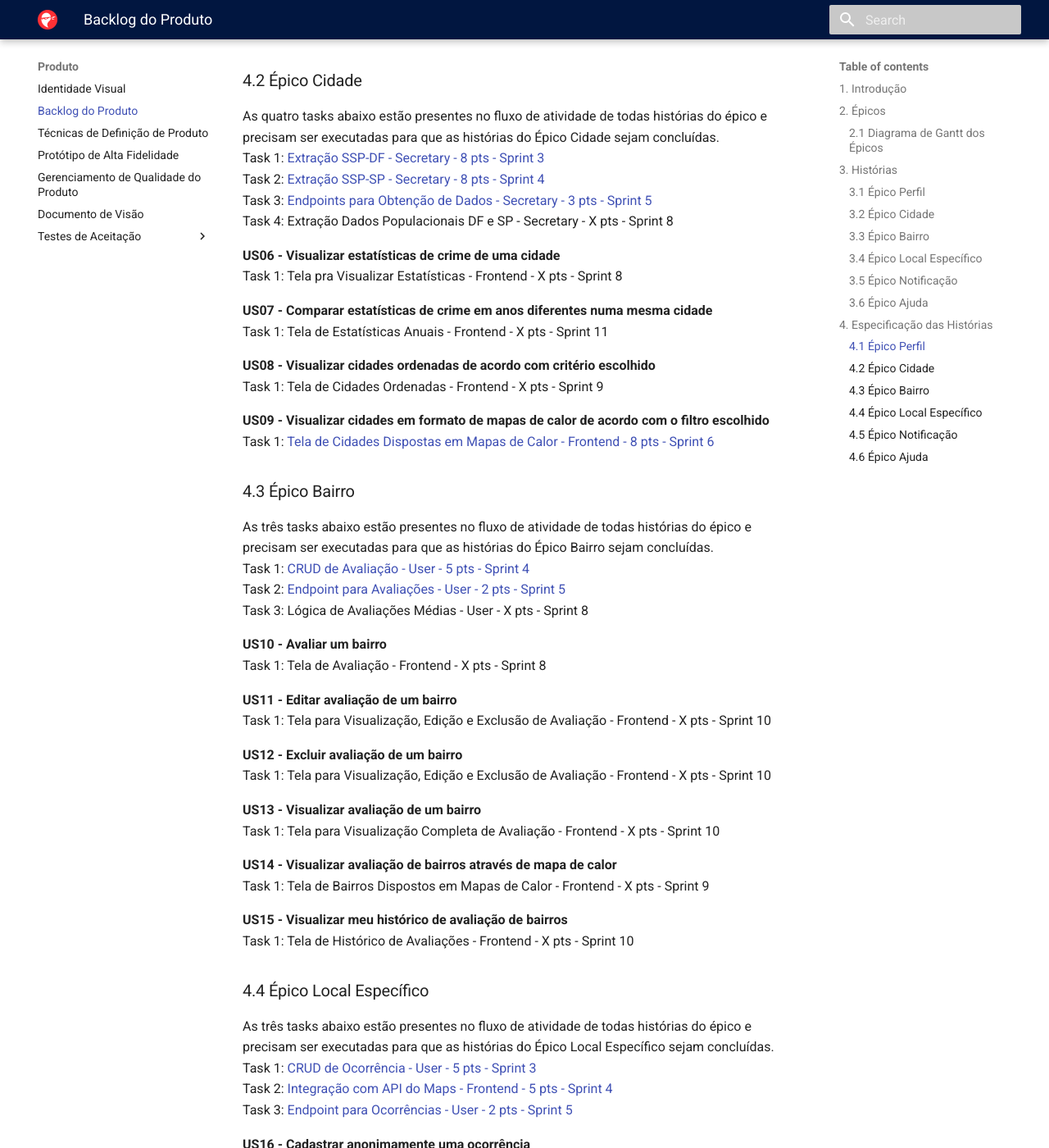
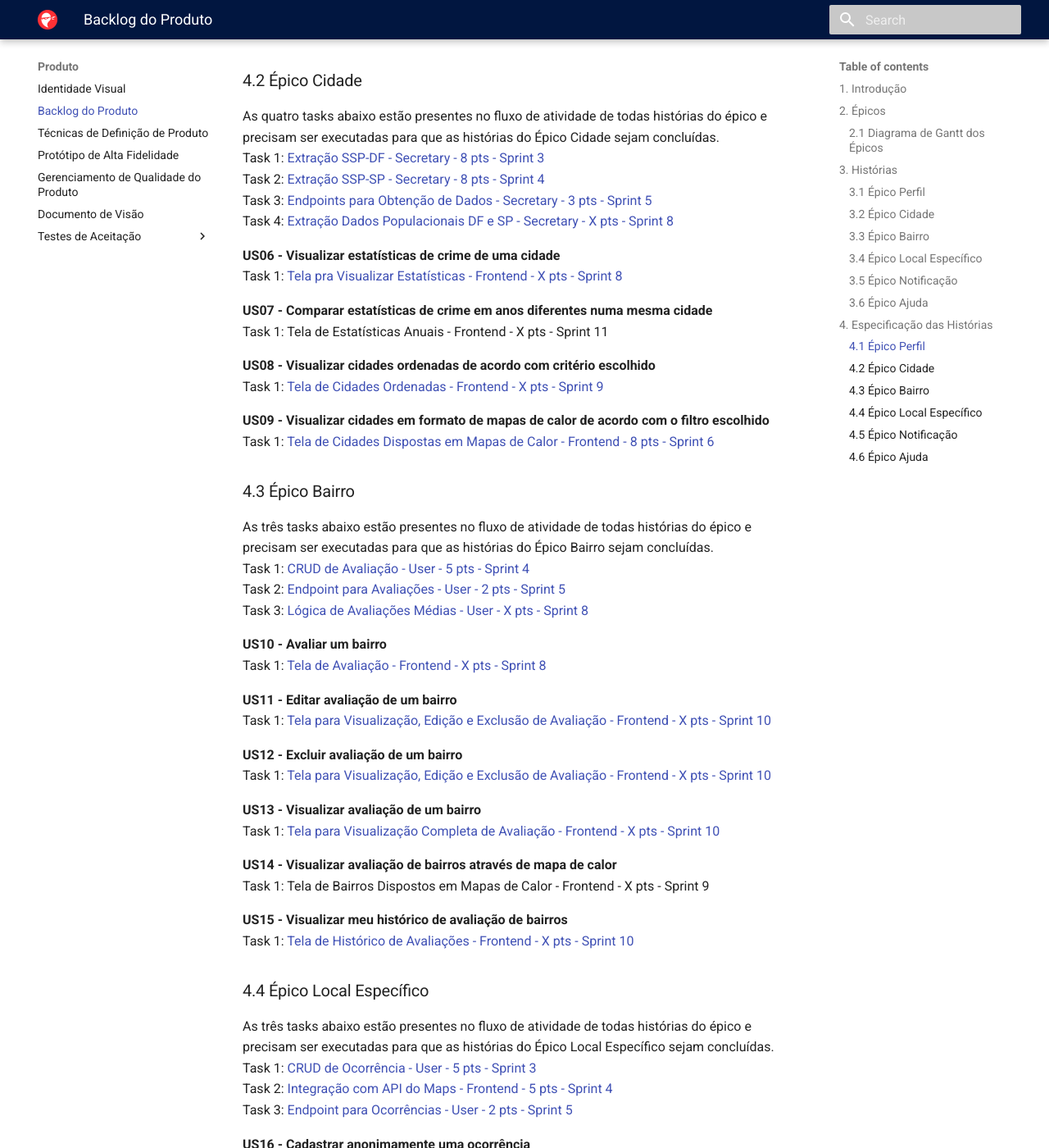
Before and after one commit to fga-eps-mds/2020.1-stay-safe-docs, an MkDocs documentation site: the page built from docs/produto/product-backlog.md, in a window 1280 px wide and 1400 px high, scrolled down 4650 px. Shown: the whole window at 82% size. Built offline with MkDocs 1.6.1 and Material for MkDocs 9.7.7, drawn with Linux system fonts in a browser that asks for light colours; part of the change alters nothing that is shown; some of the changed text lies outside the part shown.

```diff
--- a/docs/produto/product-backlog.md
+++ b/docs/produto/product-backlog.md
@@ -109,16 +109,16 @@ As quatro tasks abaixo estão presentes no fluxo de atividade de todas história
 Task 1: [Extração SSP-DF - Secretary - 8 pts - Sprint 3](https://github.com/fga-eps-mds/2020.1-stay-safe-secretary-service/issues/1)
 Task 2: [Extração SSP-SP - Secretary - 8 pts - Sprint 4](https://github.com/fga-eps-mds/2020.1-stay-safe-secretary-service/issues/5)
 Task 3: [Endpoints para Obtenção de Dados - Secretary - 3 pts - Sprint 5](https://github.com/fga-eps-mds/2020.1-stay-safe-secretary-service/issues/9)
-Task 4: Extração Dados Populacionais DF e SP - Secretary - X pts - Sprint 8
+Task 4: [Extração Dados Populacionais DF e SP - Secretary - X pts - Sprint 8](https://github.com/fga-eps-mds/2020.1-stay-safe-secretary-service/issues/28)
 
 **US06 - Visualizar estatísticas de crime de uma cidade**
-Task 1: Tela pra Visualizar Estatísticas - Frontend - X pts - Sprint 8
+Task 1: [Tela pra Visualizar Estatísticas - Frontend - X pts - Sprint 8](https://github.com/fga-eps-mds/2020.1-stay-safe-front-end/issues/43)
 
 **US07 - Comparar estatísticas de crime em anos diferentes numa mesma cidade**
 Task 1: Tela de Estatísticas Anuais - Frontend - X pts - Sprint 11
 
 **US08 - Visualizar cidades ordenadas de acordo com critério escolhido**
-Task 1: Tela de Cidades Ordenadas - Frontend - X pts - Sprint 9
+Task 1: [Tela de Cidades Ordenadas - Frontend - X pts - Sprint 9](https://github.com/fga-eps-mds/2020.1-stay-safe-front-end/issues/103)
 
 **US09 - Visualizar cidades em formato de mapas de calor de acordo com o filtro escolhido**
 Task 1: [Tela de Cidades Dispostas em Mapas de Calor - Frontend - 8 pts - Sprint 6](https://github.com/fga-eps-mds/2020.1-stay-safe-front-end/issues/22)
@@ -127,25 +127,25 @@ Task 1: [Tela de Cidades Dispostas em Mapas de Calor - Frontend - 8 pts - Sprint
 As três tasks abaixo estão presentes no fluxo de atividade de todas histórias do épico e precisam ser executadas para que as histórias do Épico Bairro sejam concluídas.
 Task 1: [CRUD de Avaliação - User - 5 pts - Sprint 4](https://github.com/fga-eps-mds/2020.1-stay-safe-user-service/issues/7)
 Task 2: [Endpoint para Avaliações - User - 2 pts - Sprint 5](https://github.com/fga-eps-mds/2020.1-stay-safe-user-service/issues/14)
-Task 3: Lógica de Avaliações Médias - User - X pts - Sprint 8
+Task 3: [Lógica de Avaliações Médias - User - X pts - Sprint 8](https://github.com/fga-eps-mds/2020.1-stay-safe-user-service/issues/31)
 
 **US10 - Avaliar um bairro**
-Task 1: Tela de Avaliação - Frontend - X pts - Sprint 8
+Task 1: [Tela de Avaliação - Frontend - X pts - Sprint 8](https://github.com/fga-eps-mds/2020.1-stay-safe-front-end/issues/58)
 
 **US11 - Editar avaliação de um bairro**
-Task 1: Tela para Visualização, Edição e Exclusão de Avaliação - Frontend - X pts - Sprint 10
+Task 1: [Tela para Visualização, Edição e Exclusão de Avaliação - Frontend - X pts - Sprint 10](https://github.com/fga-eps-mds/2020.1-stay-safe-front-end/issues/59)
 
 **US12 - Excluir avaliação de um bairro**
-Task 1: Tela para Visualização, Edição e Exclusão de Avaliação - Frontend - X pts - Sprint 10
+Task 1: [Tela para Visualização, Edição e Exclusão de Avaliação - Frontend - X pts - Sprint 10](https://github.com/fga-eps-mds/2020.1-stay-safe-front-end/issues/59)
 
 **US13 - Visualizar avaliação de um bairro**
-Task 1: Tela para Visualização Completa de Avaliação - Frontend - X pts - Sprint 10
+Task 1: [Tela para Visualização Completa de Avaliação - Frontend - X pts - Sprint 10](https://github.com/fga-eps-mds/2020.1-stay-safe-front-end/issues/57)
 
 **US14 - Visualizar avaliação de bairros através de mapa de calor**
 Task 1: Tela de Bairros Dispostos em Mapas de Calor - Frontend - X pts - Sprint 9
 
 **US15 - Visualizar meu histórico de avaliação de bairros**
-Task 1: Tela de Histórico de Avaliações - Frontend - X pts - Sprint 10
+Task 1: [Tela de Histórico de Avaliações - Frontend - X pts - Sprint 10](https://github.com/fga-eps-mds/2020.1-stay-safe-front-end/issues/59)
 
 ### 4.4 Épico Local Específico
 As três tasks abaixo estão presentes no fluxo de atividade de todas histórias do épico e precisam ser executadas para que as histórias do Épico Local Específico sejam concluídas.
@@ -167,7 +167,7 @@ Task 1: [Tela para Visualização, Edição e Exclusão de Ocorrências - Fronte
 Task 1: [Tela de Detalhes da Ocorrência - Frontend - 3 pts - Sprint 7](https://github.com/fga-eps-mds/2020.1-stay-safe-front-end/issues/33)
 
 **US20 - Filtrar por tipos específicos de ocorrências**
-Task 1: Tela de Filtros de Ocorrência - Frontend - X pts - Sprint 9
+Task 1: [Tela de Filtros de Ocorrência - Frontend - X pts - Sprint 9](https://github.com/fga-eps-mds/2020.1-stay-safe-front-end/issues/42)
 
 **US21 - Visualizar meu histórico de ocorrências registradas**
 Task 1: [Tela para Visualização, Edição e Exclusão de Ocorrências - Frontend - 5 pts - Sprint 6](https://github.com/fga-eps-mds/2020.1-stay-safe-front-end/issues/23)
@@ -175,8 +175,8 @@ Task 1: [Tela para Visualização, Edição e Exclusão de Ocorrências - Fronte
 
 ### 4.5 Épico Notificação
 **US22 - Favoritar locais**
-Task 1: CRUD Locais Favoritos - Frontend - X pts - Sprint 11
-Task 2: Tela Favoritar Locais - Frontend - X pts - Sprint 11
+Task 1: [CRUD Locais Favoritos - Frontend - X pts - Sprint 11](https://github.com/fga-eps-mds/2020.1-stay-safe-user-service/issues/39)
+Task 2: [Tela Favoritar Locais - Frontend - X pts - Sprint 11](https://github.com/fga-eps-mds/2020.1-stay-safe-front-end/issues/65)
 
 **US23 - Editar configurações de notificação**
 Task 1: Configurar Sistema de Notificações - Frontend - X pts - Sprint 12
```
